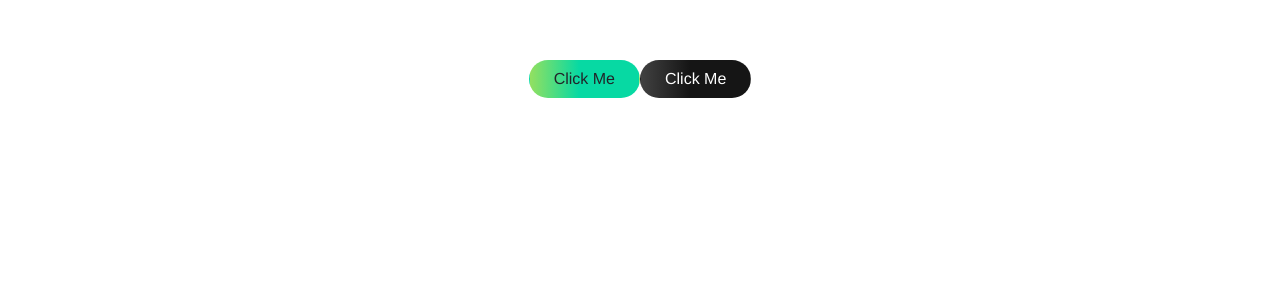
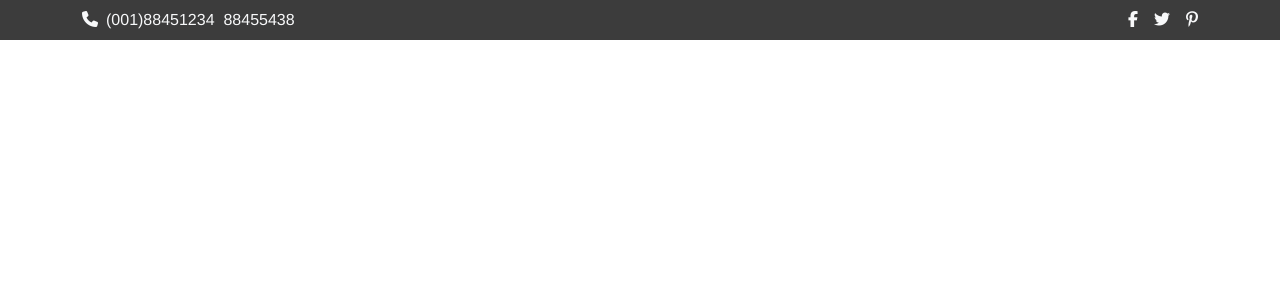
Before and after one commit to marius-leica/proj-html-vuejs, a Vue app: page / in a window 1280 px wide. Shown: the top 300 px of the page. Built offline with nearby package versions, Linux system fonts and the light colour scheme.

Commit message:
first nav done

```diff
--- a/src/assets/scss/_general.scss
+++ b/src/assets/scss/_general.scss
@@ -1,8 +1,4 @@
 #app {
     font-family: Avenir, Helvetica, Arial, sans-serif;
-    -webkit-font-smoothing: antialiased;
-    -moz-osx-font-smoothing: grayscale;
-    text-align: center;
-    color: #2c3e50;
-    margin-top: 60px;
+
 }
--- a/src/assets/scss/_variables.scss
+++ b/src/assets/scss/_variables.scss
@@ -1,2 +1,3 @@
 $gradient-green: rgb(147, 224, 96);
 $background-green-gradient: linear-gradient(90deg, rgba(147, 224, 96, 1) 0%, rgba(7, 217, 163, 1) 45%);
+$dark-gray: rgb(60, 60, 60);
--- a/src/components/TheHeader.vue
+++ b/src/components/TheHeader.vue
@@ -1,7 +1,22 @@
 <template>
     <div>
-        <div>
-            <div class="container"></div>
+        <div class="fix-nav">
+            <div class="container d-flex justify-content-between">
+                <div class="text-light"><i class="fa-solid fa-phone me-2"></i><span><a
+                            class="text-light text-decoration-none"
+                            href="tel:+00188451234">(001)88451234</a></span>&nbsp;&nbsp;<span><a
+                            class="text-light text-decoration-none" href="tel:88455438">88455438</a></span>
+
+                </div>
+                <div class="text-light">
+                    <a target=”_blank” href="https://www.facebook.com/"><i
+                            class="text-light fa-brands fa-facebook-f me-3"></i></a>
+                    <a target=”_blank” href="https://twitter.com/"><i
+                            class="text-light fa-brands fa-twitter me-3"></i></a>
+                    <a target=”_blank” href="https://www.pinterest.com/"><i
+                            class="text-light fa-brands fa-pinterest-p"></i></a>
+                </div>
+            </div>
         </div>
         <!-- qui verrà inserita la barra griggia che contiene il tel a sx e socials a dx -->
 
@@ -24,4 +39,11 @@ export default {
 </script>
 
 <style lang="scss" scoped>
+@import "../assets/scss/variables";
+
+.fix-nav {
+    background-color: $dark-gray;
+    padding: 0.5rem;
+
+}
 </style>
--- a/src/components/TheNav.vue
+++ b/src/components/TheNav.vue
@@ -3,8 +3,7 @@
         <!-- logo e nome a sx -->
         <!-- in mezzo HOME, ABOUT, SERVICES, SHOWCASE, BLOG, CONTACT -->
         <!-- a dx btn PURCHASE e icona ricerca -->
-        <div class="btn btn-green-gradient rounded-pill">Click Me</div>
-        <div class="btn btn-black-gradient rounded-pill">Click Me</div>
+
 
     </div>
 </template>
```
